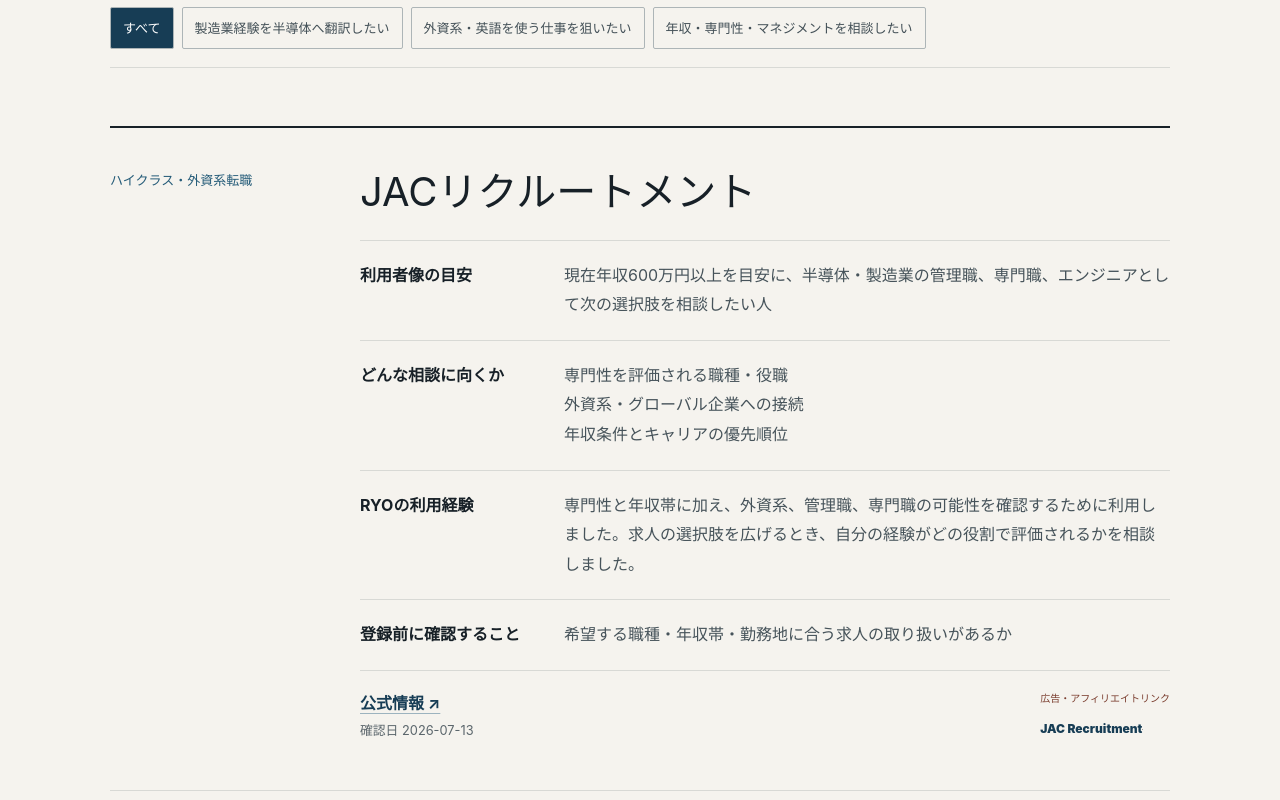
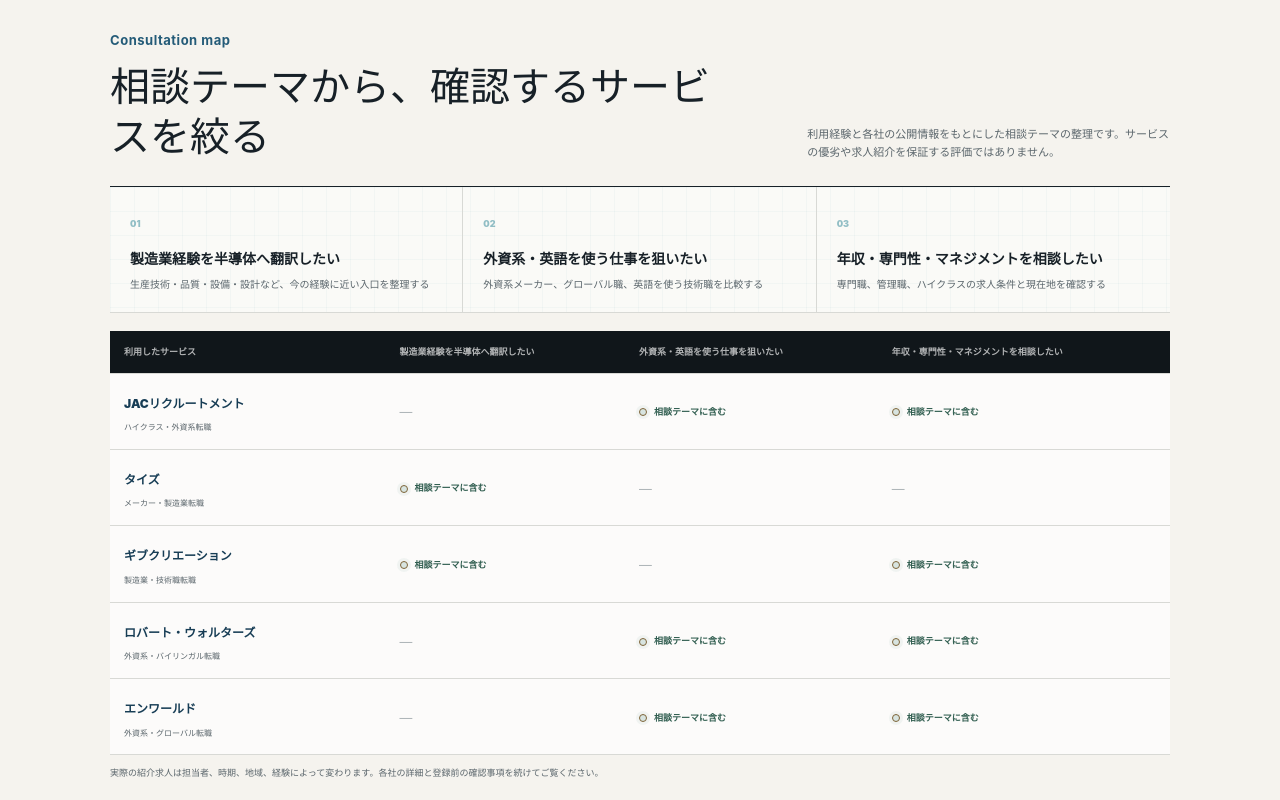
Before and after one commit to ryo0905-eng/manufacturing-compass, a Next.js app: page /career-agents in a window 1280 px wide. Shown: the part 820-1620 px from the top of the page. Built offline with nearby package versions, Linux system fonts and the light colour scheme; no server answers.

Commit message:
feat: add agent consultation comparison matrix

```diff
--- a/src/app/career-agents/page.tsx
+++ b/src/app/career-agents/page.tsx
@@ -1,6 +1,7 @@
 import type { Metadata } from "next";
 import Link from "next/link";
 import { AffiliateDisclosure } from "@/components/AffiliateDisclosure";
+import { AgentConsultationMatrix } from "@/components/AgentConsultationMatrix";
 import { DiagnosisCta } from "@/components/DiagnosisCta";
 import { TrackedAffiliateCreative } from "@/components/TrackedAffiliateCreative";
 import {
@@ -48,6 +49,8 @@ export default async function CareerAgentsPage({ searchParams }: CareerAgentsPag
         担当者、時期、地域、職種によって紹介求人は変わります。希望職種・勤務地・働き方は、登録前後に確認してください。
       </aside>
 
+      <AgentConsultationMatrix agents={affiliateAgents} focusOptions={agentFocusOptions} />
+
       <nav className="agent-focus-nav" aria-label="相談したい内容で絞り込む">
         <strong>相談したい内容から先に見る</strong>
         <div>
--- /dev/null
+++ b/src/components/AgentConsultationMatrix.tsx
@@ -0,0 +1,67 @@
+import type { AffiliateAgent, AgentFocus } from "@/data/affiliateLinks";
+
+type FocusOption = {
+  description: string;
+  id: AgentFocus;
+  label: string;
+  note: string;
+};
+
+type AgentConsultationMatrixProps = {
+  agents: AffiliateAgent[];
+  focusOptions: FocusOption[];
+};
+
+export function AgentConsultationMatrix({ agents, focusOptions }: AgentConsultationMatrixProps) {
+  return (
+    <section className="agent-consultation-matrix" aria-labelledby="agent-matrix-title">
+      <header>
+        <div>
+          <p className="section-label">Consultation map</p>
+          <h2 id="agent-matrix-title">相談テーマから、確認するサービスを絞る</h2>
+        </div>
+        <p>利用経験と各社の公開情報をもとにした相談テーマの整理です。サービスの優劣や求人紹介を保証する評価ではありません。</p>
+      </header>
+
+      <div className="agent-consultation-matrix__themes">
+        {focusOptions.map((option, index) => (
+          <div key={option.id}>
+            <span>{String(index + 1).padStart(2, "0")}</span>
+            <strong>{option.label}</strong>
+            <p>{option.description}</p>
+          </div>
+        ))}
+      </div>
+
+      <div className="agent-consultation-matrix__table-wrap">
+        <table>
+          <thead>
+            <tr>
+              <th scope="col">利用したサービス</th>
+              {focusOptions.map((option) => <th scope="col" key={option.id}>{option.label}</th>)}
+            </tr>
+          </thead>
+          <tbody>
+            {agents.map((agent) => (
+              <tr key={agent.id}>
+                <th scope="row">
+                  <a href={`#${agent.id}`}>{agent.name}</a>
+                  <small>{agent.category}</small>
+                </th>
+                {focusOptions.map((option) => {
+                  const isIncluded = agent.focusAreas.includes(option.id);
+                  return (
+                    <td data-label={option.label} key={option.id}>
+                      {isIncluded ? <span><i aria-hidden="true" />相談テーマに含む</span> : <small>—</small>}
+                    </td>
+                  );
+                })}
+              </tr>
+            ))}
+          </tbody>
+        </table>
+      </div>
+      <small className="agent-consultation-matrix__note">実際の紹介求人は担当者、時期、地域、経験によって変わります。各社の詳細と登録前の確認事項を続けてご覧ください。</small>
+    </section>
+  );
+}
```
Also changed, not shown: src/app/globals.css.
